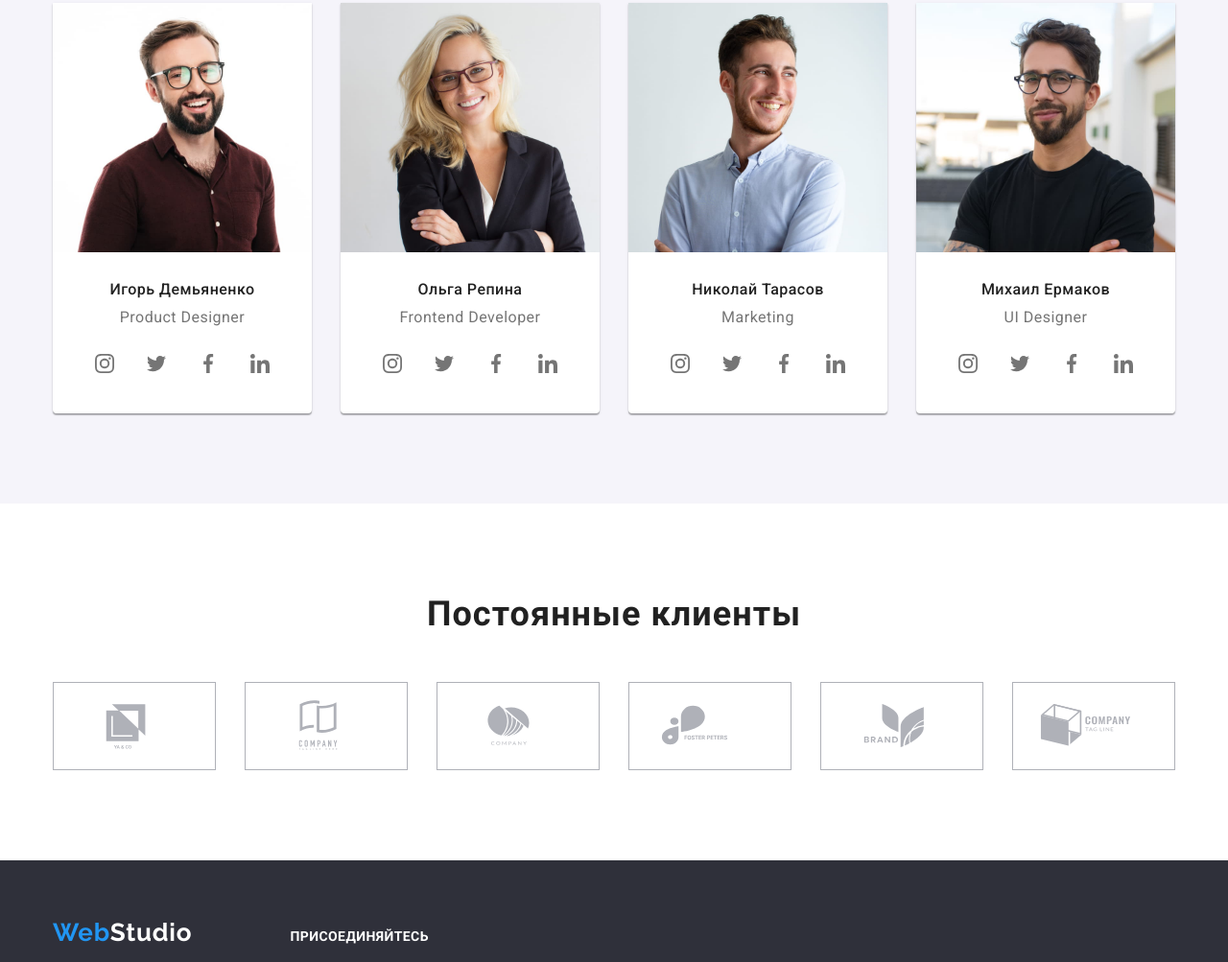
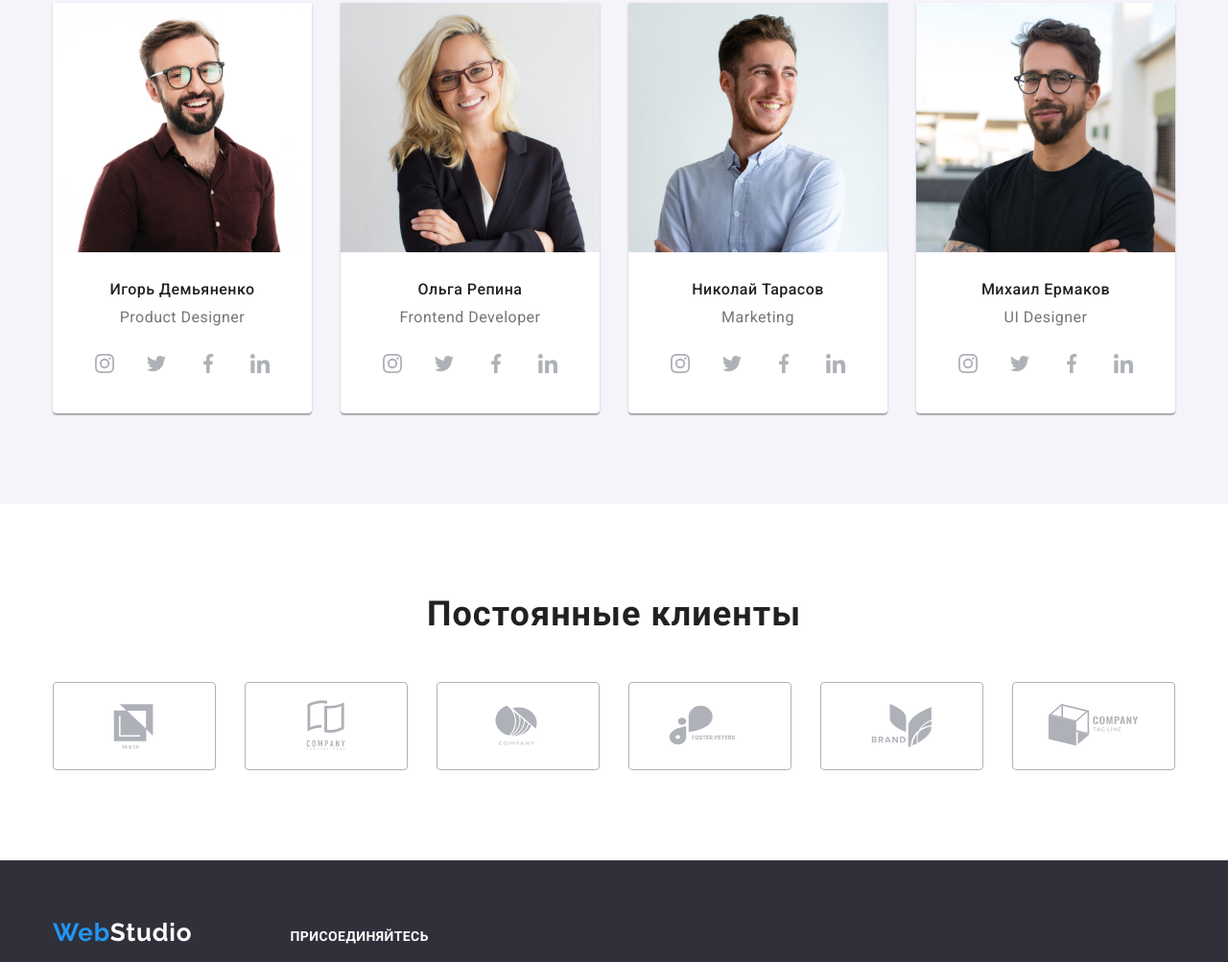
Before and after one commit to lyudas2015/goit-markup-hw-04-old, a plain HTML site: page index.html in a window 1280 px wide. Shown: the part 1782-2785 px from the top of the page at 96% size. Drawn offline with nearby package versions, Linux system fonts and the light colour scheme.

Commit message:
доопрацювання

```diff
--- a/css/styles.css
+++ b/css/styles.css
@@ -246,6 +246,7 @@ button {
     align-items: center;
     justify-content: center;
     background-color: #F5F4FA;
+    border-radius: 4px;
 }
 .benefits-title {
     font-weight: 700;
@@ -357,7 +358,7 @@ button {
     justify-content: center;
     width: 44px;
     height: 44px;
-    color: var(--black-txt-cl);
+    color: #afb1b8;
     background-color: white;
     border-radius: 50%;
 }
@@ -397,7 +398,8 @@ button {
     justify-content: center;
     width: 170px;
     height: 92px;
-    color:  #AFB1B8;
+    color:  #afb1b8;
+    border-radius: 4px;
     border: 1px solid #AFB1B8;
 }
 .clients-link:hover,
@@ -406,10 +408,6 @@ button {
     border: 1px solid #2196F3;
 }
 .clients-icons {
-    margin-top: 16px;
-    margin-right: 32px;
-    margin-bottom: 16px;
-    margin-left: 16px;
     fill: currentColor;
 }
 
@@ -495,7 +493,6 @@ button {
 
 .image-portfolio:hover,
 .image-portfolio:focus {
-    border: 1px solid #EEEEEE;
     box-shadow: 0px 1px 1px rgba(0, 0, 0, 0.12), 0px 4px 4px rgba(0, 0, 0, 0.06), 1px 4px 6px rgba(0, 0, 0, 0.16);
 }
 
```
